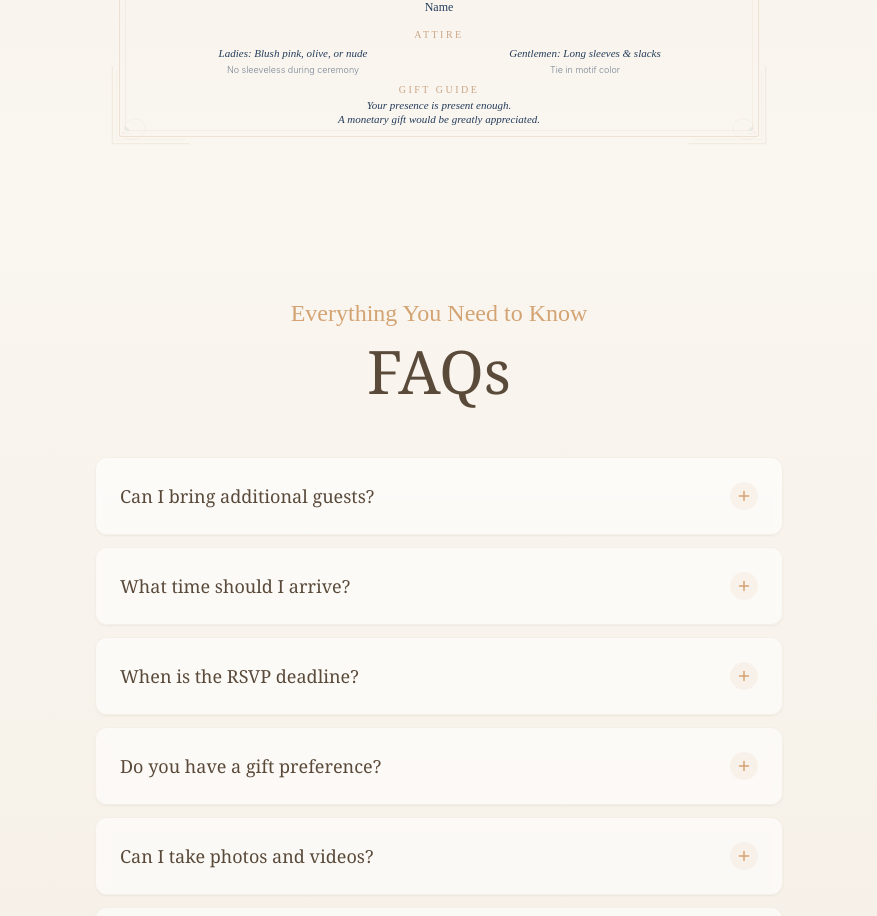
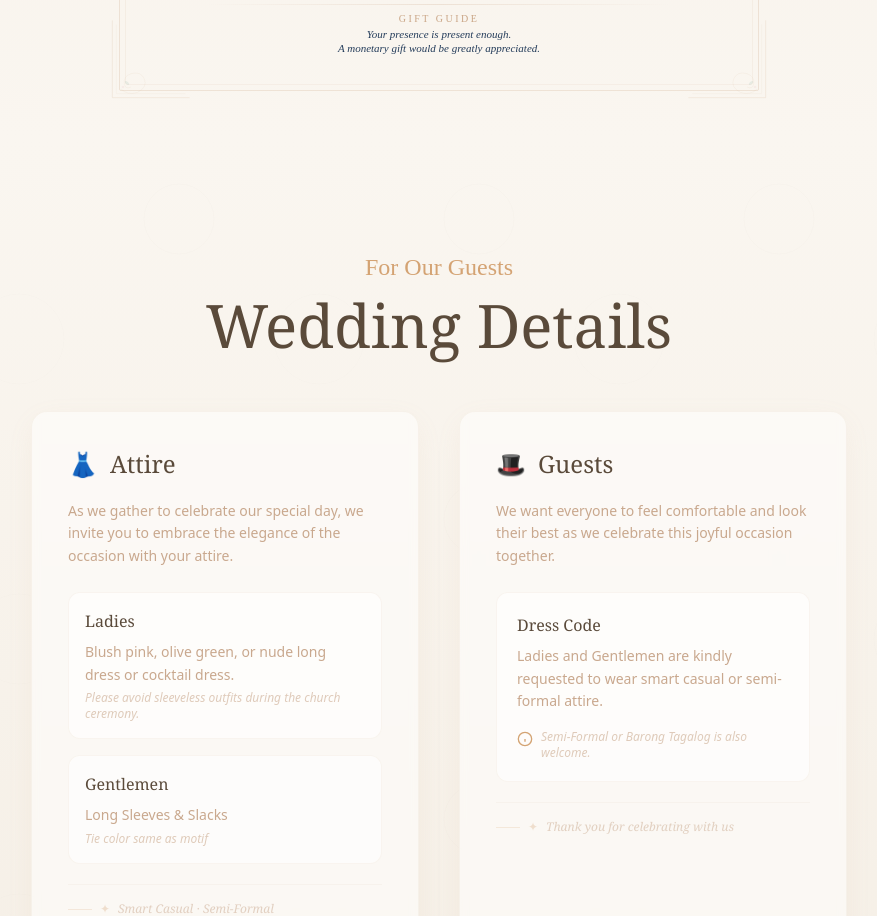
Before and after one commit to Japh09066/wedding-invitation, a Next.js app: page / in a window 1280 px wide. Shown: the part 4320-5236 px from the top of the page, without its empty margins (201-1078 px from the left). Built offline with nearby package versions, Linux system fonts and the light colour scheme.

Commit message:
add Wedding Details section (attire + guests), remove dress code from event details and entourage

```diff
--- a/app/components/EntourageSection.tsx
+++ b/app/components/EntourageSection.tsx
@@ -222,31 +222,8 @@ export default function EntourageSection() {
 
           <span className={sectionRule + " my-1.5 mx-12"} />
 
-          {/* ===== DETAILS ===== */}
+          {/* ===== GIFT GUIDE ===== */}
           <motion.div {...fadeUp(0.26)} className="text-center">
-            {/* Attire */}
-            <h3 className="font-['Playfair_Display',serif] text-[#caa687] text-[9px] sm:text-[10px] uppercase tracking-[0.25em] font-medium mb-1">
-              Attire
-            </h3>
-            <div className="grid grid-cols-2 gap-4 sm:gap-6 text-center mb-1.5">
-              <div>
-                <p className="font-['Playfair_Display',serif] italic text-[#253d5b] text-[10px] sm:text-[11px] leading-snug">
-                  Ladies: Blush pink, olive, or nude
-                </p>
-                <p className="font-['Inter',sans-serif] text-[#253d5b] text-[8px] sm:text-[9px] font-light mt-px opacity-60">
-                  No sleeveless during ceremony
-                </p>
-              </div>
-              <div>
-                <p className="font-['Playfair_Display',serif] italic text-[#253d5b] text-[10px] sm:text-[11px] leading-snug">
-                  Gentlemen: Long sleeves &amp; slacks
-                </p>
-                <p className="font-['Inter',sans-serif] text-[#253d5b] text-[8px] sm:text-[9px] font-light mt-px opacity-60">
-                  Tie in motif color
-                </p>
-              </div>
-            </div>
-            {/* Gift Guide */}
             <h3 className="font-['Playfair_Display',serif] text-[#caa687] text-[9px] sm:text-[10px] uppercase tracking-[0.25em] font-medium mb-0.5">
               Gift Guide
             </h3>
--- a/app/components/EventDetails.tsx
+++ b/app/components/EventDetails.tsx
@@ -14,7 +14,6 @@ const events = [
     time: '9:00 AM',
     venue: 'Nava Seventh-Day Adventist Church',
     address: 'Nava, San Andres, Catanduanes, Philippines',
-    dress: 'Semi-Formal / Barong',
     icon: '⛪',
   },
   {
@@ -24,7 +23,6 @@ const events = [
     time: '12:00 NN',
     venue: 'Nava Municipal Gymnasium (tentative)',
     address: 'Nava, San Andres, Catanduanes, Philippines',
-    dress: 'Semi-Formal / Barong',
     icon: '🍽️',
   },
 ];
@@ -101,7 +99,6 @@ export default function EventDetails({ onRSVPClick }: EventDetailsProps) {
                   <p className="font-serif text-floral-deep text-sm md:text-base leading-snug">{event.venue}</p>
                   <p className="font-sans text-floral-taupe text-xs leading-snug mt-0.5">{event.address}</p>
                 </div>
-                <DetailPill label="Dress Code" value={event.dress} />
               </div>
 
               {/* Maps button */}
--- /dev/null
+++ b/app/components/WeddingDetails.tsx
@@ -0,0 +1,143 @@
+'use client';
+
+import { motion } from 'framer-motion';
+
+export default function WeddingDetails() {
+  return (
+    <section id="details" className="section-padding bg-gradient-to-b from-floral-bg to-floral-cream relative overflow-hidden">
+      {/* Background */}
+      <div className="absolute inset-0 pointer-events-none opacity-[0.02]">
+        <svg className="w-full h-full" preserveAspectRatio="none">
+          <defs>
+            <pattern id="details-bg" x="0" y="0" width="300" height="300" patternUnits="userSpaceOnUse">
+              <circle cx="80" cy="80" r="35" fill="none" stroke="#5a4a3a" strokeWidth="0.6" />
+              <circle cx="220" cy="200" r="45" fill="none" stroke="#5a4a3a" strokeWidth="0.4" />
+            </pattern>
+          </defs>
+          <rect width="100%" height="100%" fill="url(#details-bg)" />
+        </svg>
+      </div>
+
+      {/* Header */}
+      <div className="section-container text-center mb-14 relative z-10">
+        <motion.p
+          initial={{ opacity: 0, y: 8 }}
+          whileInView={{ opacity: 1, y: 0 }}
+          viewport={{ once: true }}
+          className="font-script text-xl md:text-2xl text-floral-gold mb-3"
+        >
+          For Our Guests
+        </motion.p>
+        <motion.h2
+          initial={{ opacity: 0, y: 15 }}
+          whileInView={{ opacity: 1, y: 0 }}
+          viewport={{ once: true }}
+          className="section-title"
+        >
+          Wedding Details
+        </motion.h2>
+      </div>
+
+      {/* Content */}
+      <div className="section-container max-w-4xl relative z-10">
+        <div className="grid md:grid-cols-2 gap-6 md:gap-10">
+          {/* ─── Attire ─── */}
+          <motion.div
+            initial={{ opacity: 0, y: 25 }}
+            whileInView={{ opacity: 1, y: 0 }}
+            viewport={{ once: true }}
+            transition={{ duration: 0.6 }}
+            className="bg-white/50 backdrop-blur-sm rounded-2xl shadow-[0_8px_30px_-6px_rgba(202,166,135,0.12)] border border-floral-cream/80 p-7 md:p-9 hover:shadow-[0_12px_40px_-8px_rgba(202,166,135,0.18)] hover:border-floral-taupe/15 transition-all duration-500"
+          >
+            <div className="flex items-center gap-3 mb-5">
+              <span className="text-2xl">👗</span>
+              <h3 className="font-serif text-2xl text-floral-deep">Attire</h3>
+            </div>
+
+            <p className="font-sans text-floral-taupe text-sm leading-relaxed mb-6">
+              As we gather to celebrate our special day, we invite you to embrace the elegance of the occasion with your attire.
+            </p>
+
+            <div className="space-y-4">
+              {/* Ladies */}
+              <div className="bg-white/60 rounded-xl p-4 border border-floral-cream/60">
+                <h4 className="font-serif text-floral-deep text-base mb-2">Ladies</h4>
+                <p className="font-sans text-floral-taupe text-sm leading-relaxed">
+                  Blush pink, olive green, or nude long dress or cocktail dress.
+                </p>
+                <p className="font-sans text-floral-taupe/60 text-xs italic mt-1">
+                  Please avoid sleeveless outfits during the church ceremony.
+                </p>
+              </div>
+
+              {/* Gentlemen */}
+              <div className="bg-white/60 rounded-xl p-4 border border-floral-cream/60">
+                <h4 className="font-serif text-floral-deep text-base mb-2">Gentlemen</h4>
+                <p className="font-sans text-floral-taupe text-sm leading-relaxed">
+                  Long Sleeves &amp; Slacks
+                </p>
+                <p className="font-sans text-floral-taupe/60 text-xs italic mt-1">
+                  Tie color same as motif
+                </p>
+              </div>
+            </div>
+
+            {/* Decorative accent */}
+            <div className="flex items-center gap-2 mt-5 pt-4 border-t border-floral-cream/60">
+              <span className="block h-px w-6 bg-floral-gold/20" />
+              <span className="text-floral-gold/30 text-xs">✦</span>
+              <span className="font-serif italic text-floral-taupe/50 text-xs">Smart Casual &middot; Semi-Formal</span>
+            </div>
+          </motion.div>
+
+          {/* ─── Guests ─── */}
+          <motion.div
+            initial={{ opacity: 0, y: 25 }}
+            whileInView={{ opacity: 1, y: 0 }}
+            viewport={{ once: true }}
+            transition={{ duration: 0.6, delay: 0.1 }}
+            className="bg-white/50 backdrop-blur-sm rounded-2xl shadow-[0_8px_30px_-6px_rgba(202,166,135,0.12)] border border-floral-cream/80 p-7 md:p-9 hover:shadow-[0_12px_40px_-8px_rgba(202,166,135,0.18)] hover:border-floral-taupe/15 transition-all duration-500"
+          >
+            <div className="flex items-center gap-3 mb-5">
+              <span className="text-2xl">🎩</span>
+              <h3 className="font-serif text-2xl text-floral-deep">Guests</h3>
+            </div>
+
+            <p className="font-sans text-floral-taupe text-sm leading-relaxed mb-6">
+              We want everyone to feel comfortable and look their best as we celebrate this joyful occasion together.
+            </p>
+
+            <div className="bg-white/60 rounded-xl p-5 border border-floral-cream/60">
+              <div className="space-y-4">
+                <div>
+                  <h4 className="font-serif text-floral-deep text-base mb-2">Dress Code</h4>
+                  <p className="font-sans text-floral-taupe text-sm leading-relaxed">
+                    Ladies and Gentlemen are kindly requested to wear smart casual or semi-formal attire.
+                  </p>
+                </div>
+
+                <div className="flex items-start gap-2">
+                  <svg className="w-4 h-4 text-floral-gold mt-0.5 flex-shrink-0" viewBox="0 0 24 24" fill="none" stroke="currentColor" strokeWidth="2">
+                    <circle cx="12" cy="12" r="10" />
+                    <line x1="12" y1="16" x2="12" y2="12" />
+                    <line x1="12" y1="8" x2="12.01" y2="8" />
+                  </svg>
+                  <p className="font-sans text-floral-taupe/60 text-xs italic">
+                    Semi-Formal or Barong Tagalog is also welcome.
+                  </p>
+                </div>
+              </div>
+            </div>
+
+            {/* Decorative accent */}
+            <div className="flex items-center gap-2 mt-5 pt-4 border-t border-floral-cream/60">
+              <span className="block h-px w-6 bg-floral-gold/20" />
+              <span className="text-floral-gold/30 text-xs">✦</span>
+              <span className="font-serif italic text-floral-taupe/50 text-xs">Thank you for celebrating with us</span>
+            </div>
+          </motion.div>
+        </div>
+      </div>
+    </section>
+  );
+}
--- a/app/page.tsx
+++ b/app/page.tsx
@@ -8,6 +8,7 @@ import CountdownTimer from '@/app/components/CountdownTimer';
 import OurStory from '@/app/components/OurStory';
 import EventDetails from '@/app/components/EventDetails';
 import EntourageSection from '@/app/components/EntourageSection';
+import WeddingDetails from '@/app/components/WeddingDetails';
 import FAQSection from '@/app/components/FAQSection';
 import PhotoGallery from '@/app/components/PhotoGallery';
 import RSVPForm from '@/app/components/RSVPForm';
@@ -51,6 +52,9 @@ export default function HomePage() {
 
         {/* Entourage / Wedding Party */}
         <EntourageSection />
+
+        {/* Wedding Details */}
+        <WeddingDetails />
 
         {/* FAQ Section */}
         <FAQSection />
```
